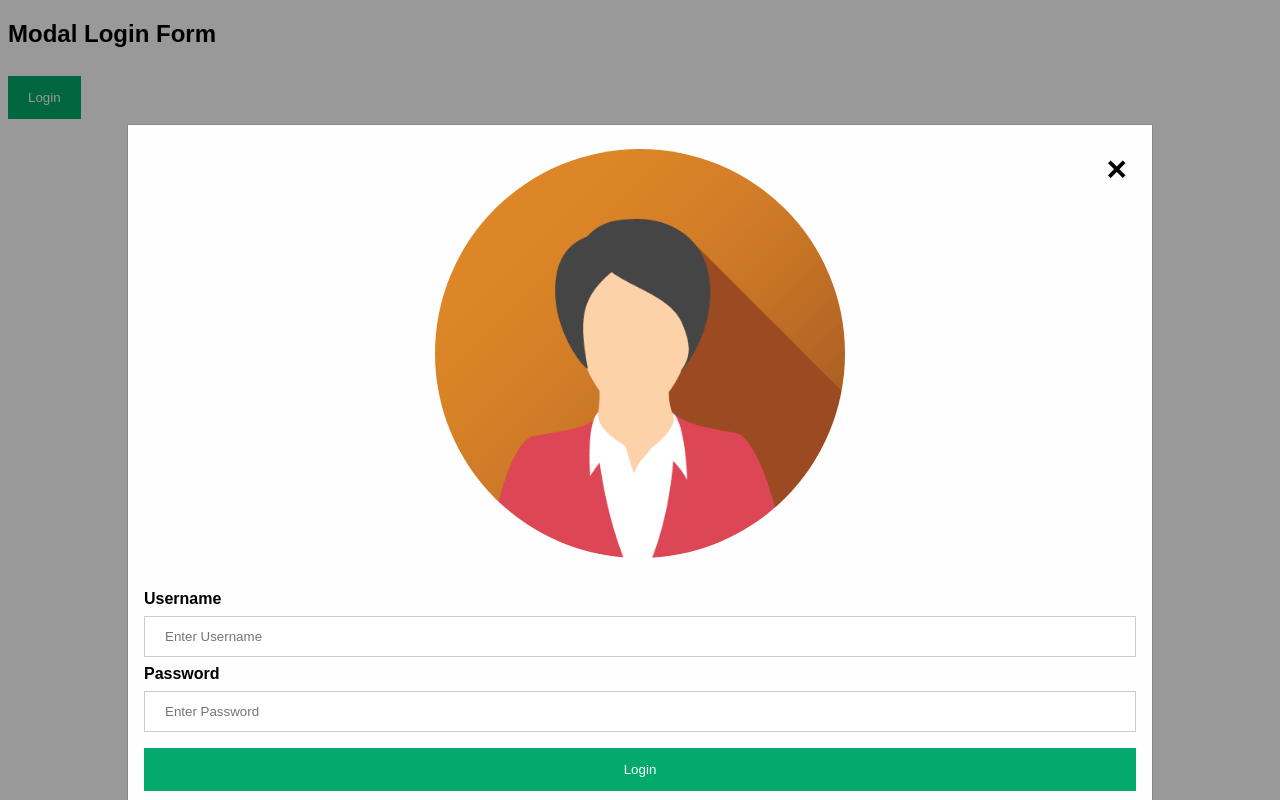
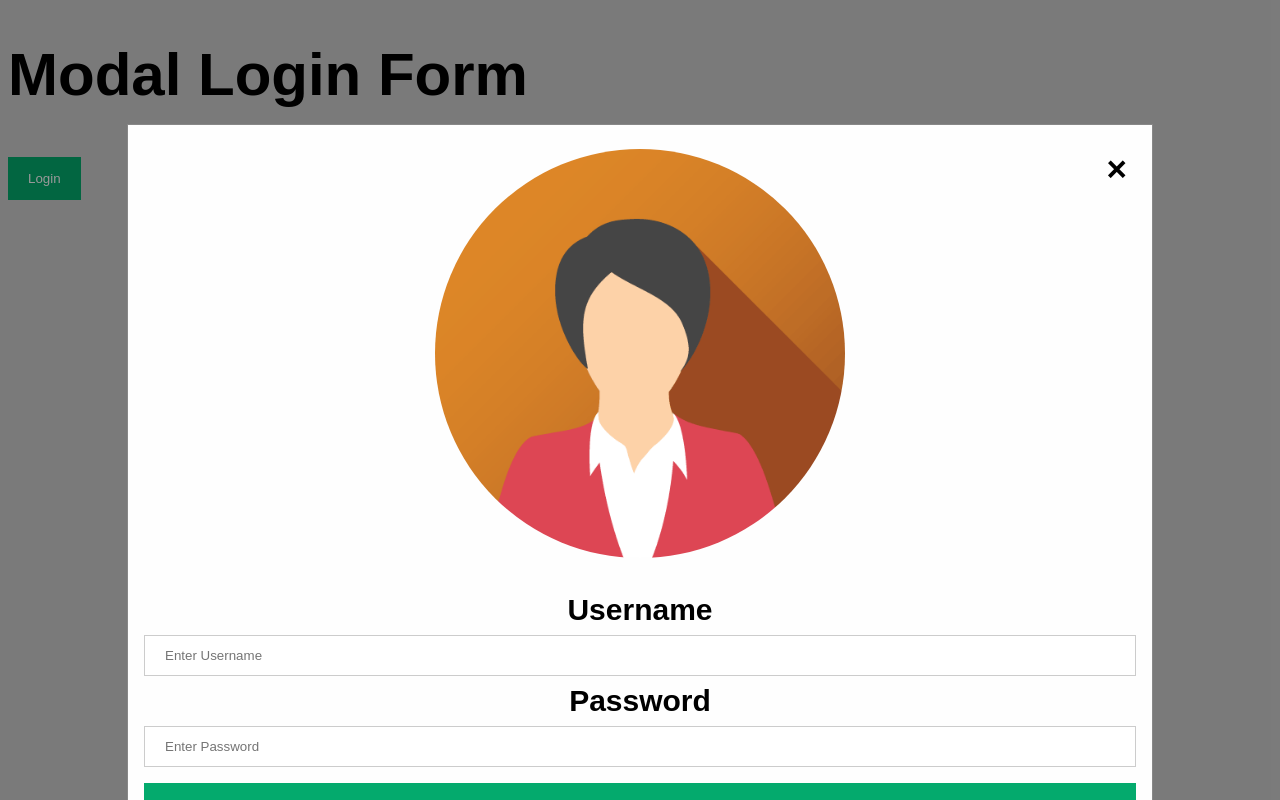
Before and after one commit to shamimmhamud/Assaingment-10, a plain HTML site: page Index.html in a window 1280 px wide. Both pictures are taken after a click on the button "Login". Drawn offline with Linux system fonts and the light colour scheme.

Commit message:
3rd commit

```diff
--- a/Index.html
+++ b/Index.html
@@ -5,18 +5,12 @@
   <meta http-equiv="X-UA-Compatible" content="IE=edge">
   <meta name="viewport" content="width=device-width, initial-scale=1.0">
   <title>Document</title>
+  <link rel="stylesheet" href="Style.css">
 </head>
-<link rel="stylesheet" href="style.css">
+
 <body>
 
-
-
-
-
-
-
-
-  <h2>Modal Login Form</h2>
+  <h1>Modal Login Form</h1>
 
   <button onclick="document.getElementById('id01').style.display='block'" style="width:auto;">Login</button>
 
@@ -60,13 +54,5 @@
   }
   </script>
 
-
-
-
-
-
-
-
-
 </body>
 </html>
--- a/Style.css
+++ b/Style.css
@@ -1,4 +1,8 @@
-body {font-family: Arial, Helvetica, sans-serif;}
+body {font-family: Arial, Helvetica, sans-serif;
+font-size:30px;
+ background-color: #cccccc;;
+
+}
 
 /* Full-width input fields */
 input[type=text], input[type=password] {
@@ -46,6 +50,7 @@ img.avatar {
 
 .container {
   padding: 16px;
+  text-align:center;
 }
 
 span.psw {
```
